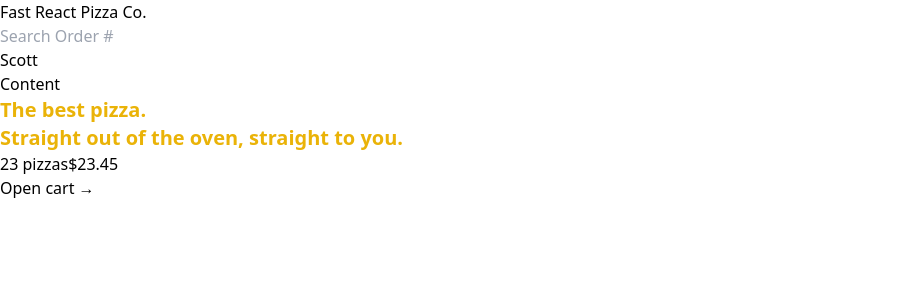
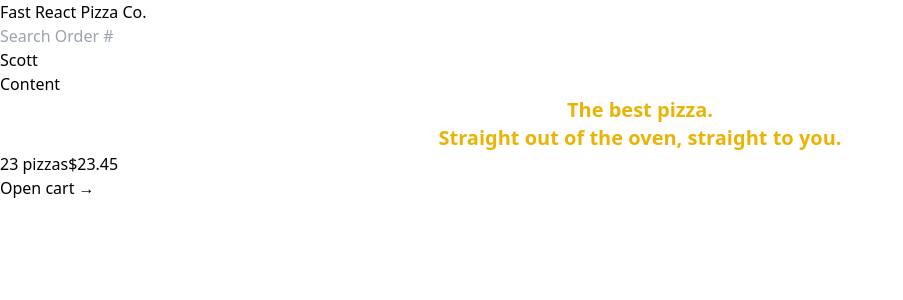
Before and after one commit to scott-gianan/react-pizza, a React (Vite) app: page / in a window 1280 px wide. Shown: the top 300 px of the page, without its empty margins (0-903 px from the left). Built offline with nearby package versions, Linux system fonts and the light colour scheme.

Commit message:
tailwind installation

```diff
--- a/package.json
+++ b/package.json
@@ -24,6 +24,8 @@
     "eslint-plugin-react-hooks": "^4.6.0",
     "eslint-plugin-react-refresh": "^0.4.3",
     "postcss": "^8.4.29",
+    "prettier": "^3.0.3",
+    "prettier-plugin-tailwindcss": "^0.5.4",
     "tailwindcss": "^3.3.3",
     "vite": "^4.4.5"
   }
--- /dev/null
+++ b/prettier.config.cjs
@@ -0,0 +1,3 @@
+module.exports = {
+  plugins: ['prettier-plugin-tailwindcss'],
+}
--- a/src/ui/Home.jsx
+++ b/src/ui/Home.jsx
@@ -1,7 +1,7 @@
 function Home() {
   return (
     <div>
-      <h1 className="text-xl text-yellow-500 font-semibold">
+      <h1 className="text-center text-xl font-semibold text-yellow-500">
         The best pizza.
         <br />
         Straight out of the oven, straight to you.
```
Also changed, not shown: 1 other file (tests, documents, lock files or other folders).
